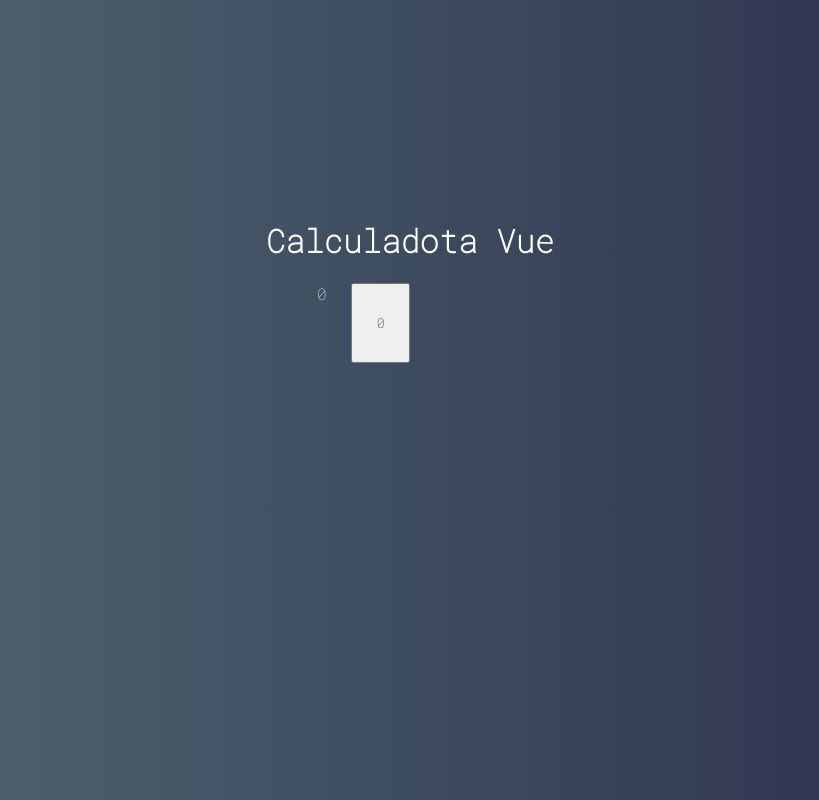
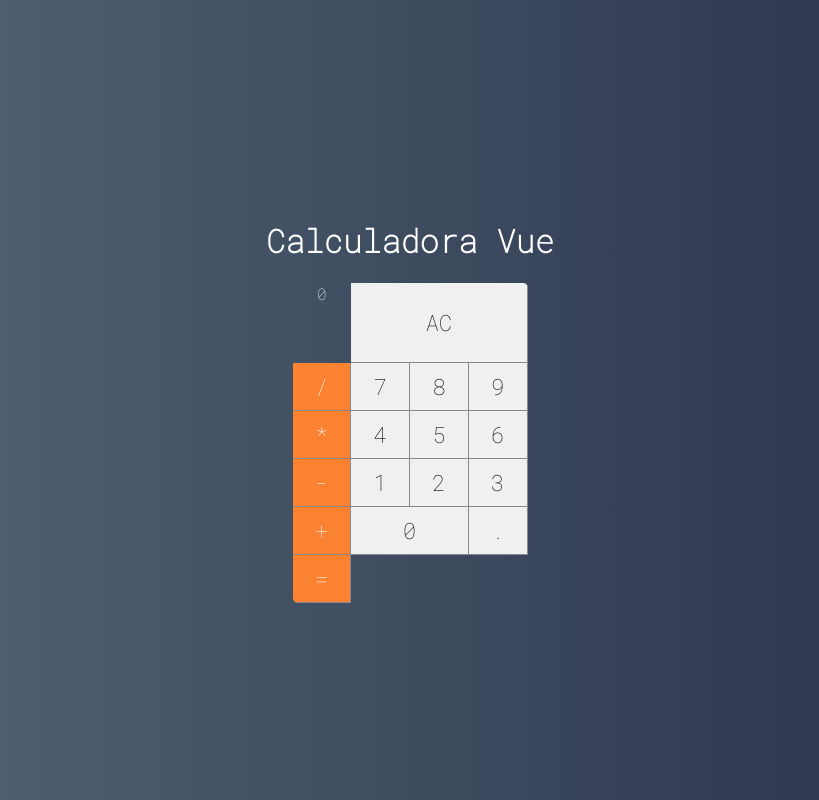
Before and after one commit to henriquechsf/calculator-vue, a Vue app: page / in a window 1280 px wide. Shown: the whole page, without its empty margins (230-1049 px from the left). Built offline with nearby package versions, Linux system fonts and the light colour scheme.

Commit message:
componente button

```diff
--- a/src/App.vue
+++ b/src/App.vue
@@ -1,6 +1,6 @@
 <template>
     <div id="app">
-        <h1>Calculadota Vue</h1>
+        <h1>Calculadora Vue</h1>
         <Calculator />
     </div>
 </template>
--- a/src/components/Button.vue
+++ b/src/components/Button.vue
@@ -1,11 +1,54 @@
 <template>
-    <button class="button">
-        0
+    <button class="button"
+        :class="{ double, triple, operation }">
+        {{ label }}
     </button>
 </template>
 
 <script>
 export default {
-
+    props: {
+        label: {},
+        operation: { type: Boolean },
+        double: { type: Boolean },
+        triple: { type: Boolean }
+    }
 }
 </script>
+
+<style>
+    :root {
+        --bg-button: #f0f0f0;
+        --border-button: solid 1px #888;
+    }
+
+    .button {
+        font-size: 1.4rem;
+        background-color: var(--bg-button);
+        border: none;
+        border-right: var(--border-button);
+        border-bottom: var(--border-button);
+        outline: none;
+    }
+
+    .button:active {
+        background-color: #ccc;
+    }
+
+    .button.double {
+        grid-column: span 2;
+    }
+
+    .button.triple {
+        grid-column: span 3;
+    }
+
+    .button.operation {
+        background-color: #fa8231;
+        color: #fff;
+    }
+
+    .button-operation:active {
+        background-color: #fa8231cc;
+    }
+</style>
--- a/src/main/Calculator.vue
+++ b/src/main/Calculator.vue
@@ -1,7 +1,24 @@
 <template>
     <div class="calculator">
         <Display />
-        <Button />
+        <Button label="AC" triple />
+        <Button label="/" operation />
+        <Button label="7" />
+        <Button label="8" />
+        <Button label="9" />
+        <Button label="*" operation />
+        <Button label="4" />
+        <Button label="5" />
+        <Button label="6" />
+        <Button label="-" operation />
+        <Button label="1" />
+        <Button label="2" />
+        <Button label="3" />
+        <Button label="+" operation />
+        <Button label="0" double />
+        <Button label="." />
+        <Button label="=" operation />
+
     </div>
 </template>
 
```
